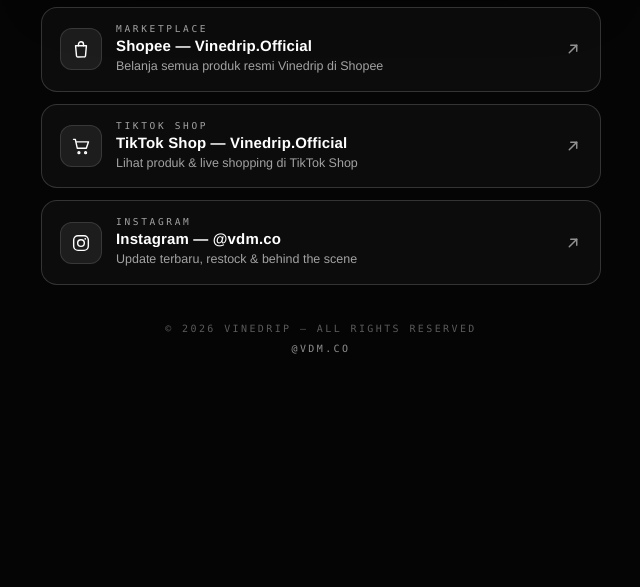
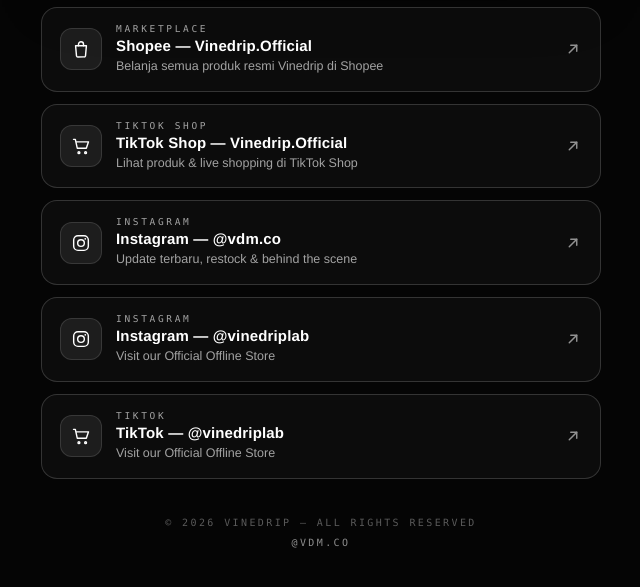
Before and after one commit to vinedripasset-cpu/vdm.co, a plain HTML site: page index.html in a window 1280 px wide. Shown: the part 866-1453 px from the top of the page, without its empty margins (319-959 px from the left). Before the commit the page ends 1265 px from the top, so only its background shows below. Drawn offline with Linux system fonts and the light colour scheme.

Commit message:
Update index.html

```diff
--- a/index.html
+++ b/index.html
@@ -406,6 +406,20 @@ const KONFIG = {
       judul:     "Instagram — @vdm.co",
       deskripsi: "Update terbaru, restock & behind the scene",
       url:       "https://instagram.com/vdm.co"
+    },
+    {
+      ikon:      "instagram",
+      label:     "Instagram",
+      judul:     "Instagram — @vinedriplab",
+      deskripsi: "Visit our Official Offline Store",
+      url:       "https://instagram.com/vinedriplab"
+    },
+    {
+      ikon:      "tiktok",
+      label:     "tiktok",
+      judul:     "TikTok — @vinedriplab",
+      deskripsi: "Visit our Official Offline Store",
+      url:       "https://www.tiktok.com/@vinedriplab?_r=1&_t=ZS-9Bib7iOT9tp"
     }
   ]
 };
```
